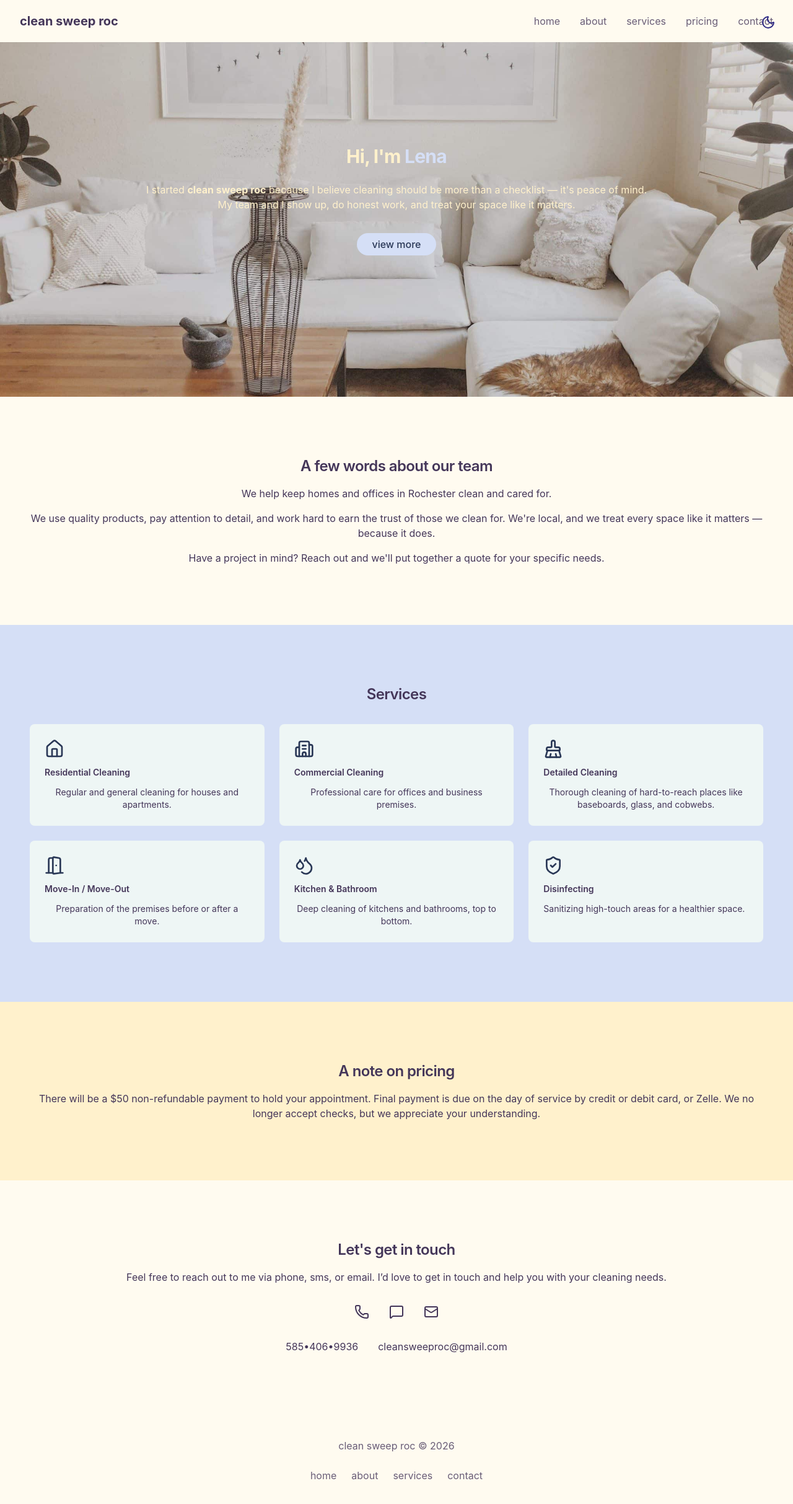
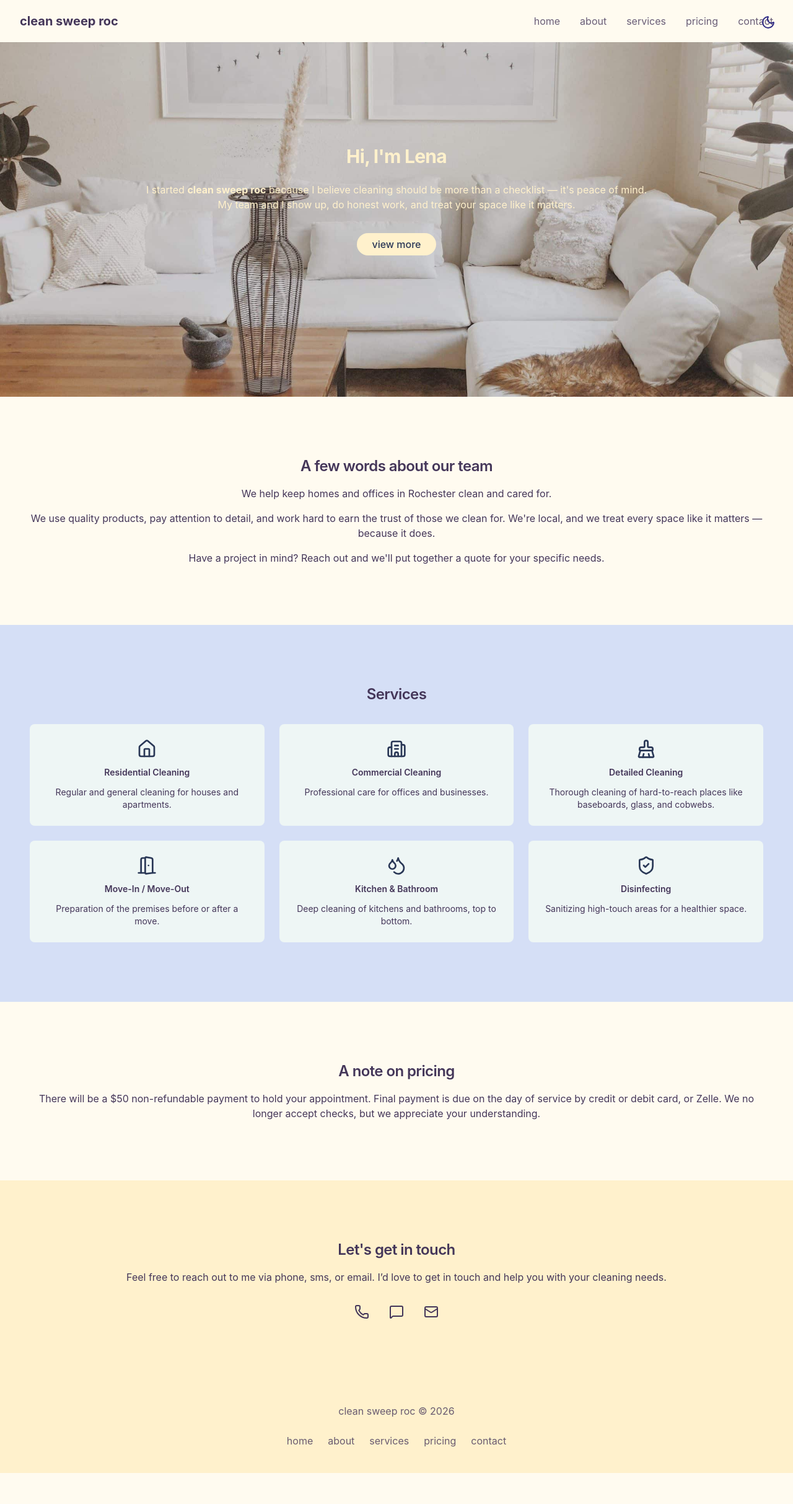
Before and after one commit to ttabachuk/clean-sweep-roc, a React (Vite) app: page / in a window 1280 px wide. Shown: the top 2426 px of the page at 62% size. After the commit the page ends 2376 px from the top, so only its background shows below. Built offline with nearby package versions, Linux system fonts and the light colour scheme.

Commit message:
additional updates

```diff
--- a/src/components/ContactSection.jsx
+++ b/src/components/ContactSection.jsx
@@ -2,7 +2,7 @@ import { Phone, MessageSquare, Mail, } from "lucide-react";
 
 export const ContactSection = () => {
   return (
-    <section id="contact" className="py-24 px-4 relative">
+    <section id="contact" className="py-24 px-4 relative bg-secondary">
       {" "}
       <div className="container mx-auto-max-w-5xl">
         <h2 className="text-1xl md:text-2xl font-semibold tracking-tight mb-4">
@@ -23,10 +23,6 @@ export const ContactSection = () => {
             <Mail className="w-6 h-6" />
           </a>
         </div>
-        <div className="mt-8 flex justify-center items-center gap-8">
-          <p>585•406•9936</p>
-          <p>cleansweeproc@gmail.com</p>
-        </div>
       </div>
     </section>
   );
--- a/src/components/Footer.jsx
+++ b/src/components/Footer.jsx
@@ -2,12 +2,13 @@ const navItems = [
   { name: "home", href: "#hero" },
   { name: "about", href: "#about" },
   { name: "services", href: "#services" },
+  { name: "pricing", href: "#pricing" },
   { name: "contact", href: "#contact" },
 ];
 
 export const Footer = () => {
   return (
-    <footer className="py-10 px-4">
+    <footer className="py-10 px-4 bg-secondary">
       <div className="text-foreground/80 container mx-auto flex flex-col items-center gap-6 text-center">
         <p className="">clean sweep roc &copy; {new Date().getFullYear()}</p>
         <nav className="flex flex-wrap justify-center gap-6">
--- a/src/components/HeroSection.jsx
+++ b/src/components/HeroSection.jsx
@@ -11,7 +11,7 @@ export const HeroSection = () => {
         <div className="space-y-6">
           <h1 className="text-2xl md:text-3xl font-bold tracking-tight">
             <span className="opacity-0 animate-fade-in">Hi, I'm</span>
-            <span className="text-primary opacity-0 animate-fade-in-delay-1">
+            <span className="opacity-0 animate-fade-in-delay-1">
               {" "}
               Lena
             </span>
@@ -20,7 +20,7 @@ export const HeroSection = () => {
             I started <b>clean sweep roc</b> because I believe cleaning should be more than a checklist — it's peace of mind. My team and I show up, do honest work, and treat your space like it matters.
           </p>
           <div className="pt-4 opacity-0 animate-fade-in-delay-4">
-            <a href="#about" className="button">
+            <a href="#about" className="button bg-secondary">
               view more
             </a>
           </div>
--- a/src/components/PricingSection.jsx
+++ b/src/components/PricingSection.jsx
@@ -2,7 +2,7 @@ export const PricingSection = () => {
   return (
     <section
       id="pricing"
-      className="py-24 px-4 flex flex-col relative bg-secondary"
+      className="py-24 px-4 flex flex-col relative"
     >
       {" "}
       <div className="container mx-auto-max-w-5xl">
--- a/src/components/ServicesSection.jsx
+++ b/src/components/ServicesSection.jsx
@@ -9,7 +9,7 @@ const services = [
   {
     icon: Building2,
     title: "Commercial Cleaning",
-    description: "Professional care for offices and business premises.",
+    description: "Professional care for offices and businesses.",
   },
   {
     icon: BrushCleaning,
@@ -48,7 +48,7 @@ export const ServicesSection = () => {
           {services.map(({ icon: Icon, title, description }) => (
             <div
               key={title}
-              className="flex flex-col items-start gap-3 p-6 rounded-lg bg-card"
+              className="flex flex-col items-center gap-3 p-6 rounded-lg bg-card"
             >
               <Icon className="w-8 h-8 text-primary-foreground" />
               <h3 className="font-semibold text-sm">{title}</h3>
```
